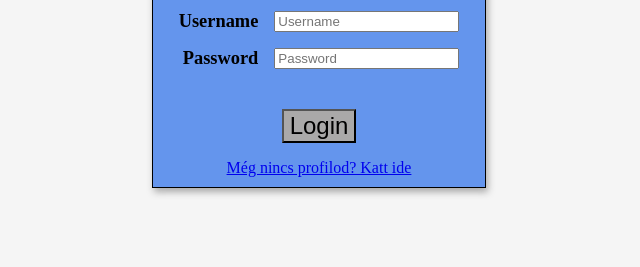
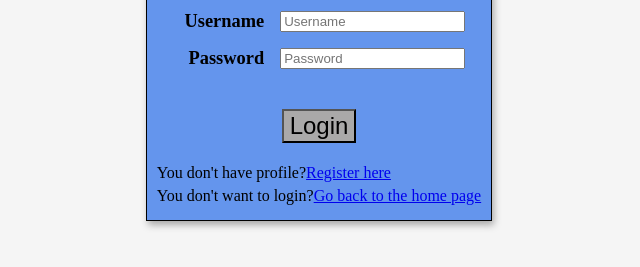
Before and after one commit to zotyag/UniMiniProject, a website: page public/login.html in a window 1280 px wide. Shown: the part 127-394 px from the top of the page, without its empty margins (321-961 px from the left). Drawn offline with Linux system fonts and the light colour scheme.

Commit message:
log reg page changes

```diff
--- a/public/css/reg_log_style.css
+++ b/public/css/reg_log_style.css
@@ -41,6 +41,13 @@ button{
     margin-bottom: 1rem;
 }
 
+span{
+    display: flex;
+    justify-content: flex-start;
+    align-items: flex-start;
+    margin-block: 0.3rem;
+}
+
 
 @media screen and (min-width: 768px) {
 	main {
--- a/public/login.html
+++ b/public/login.html
@@ -24,7 +24,13 @@
             <div>
                 <button type="submit">Login</button>
             </div>
-            <a href="register.html">Még nincs profilod? Katt ide</a>
+            <div>
+            <span>You don't have profile? <a href="register.html"> Register here</a></span>
+            </div>
+            <div>
+            <span>You don't want to login? <a href="register.html"> Go back to the home page</a></span>
+            </div>
+
         </form>
     </main>
 
```
Also changed, not shown: public/register.html (+6 -2 lines).
